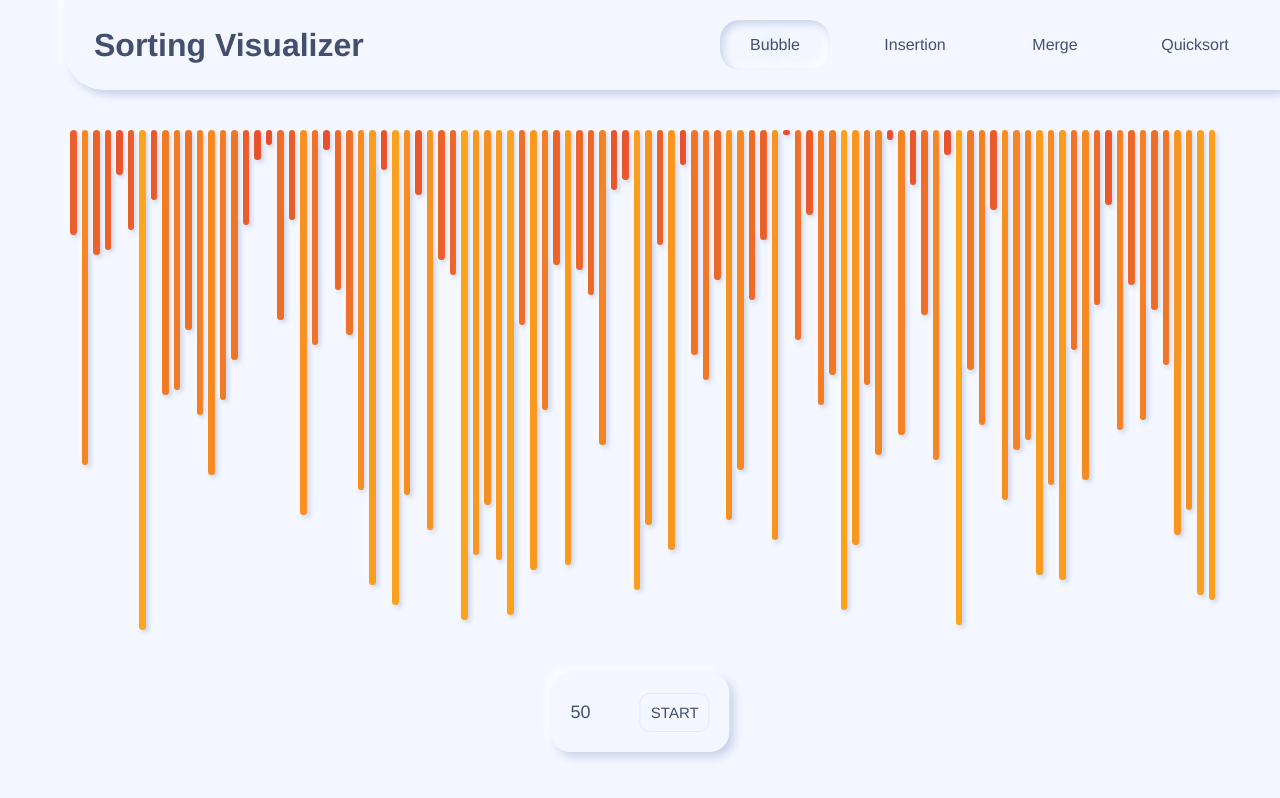
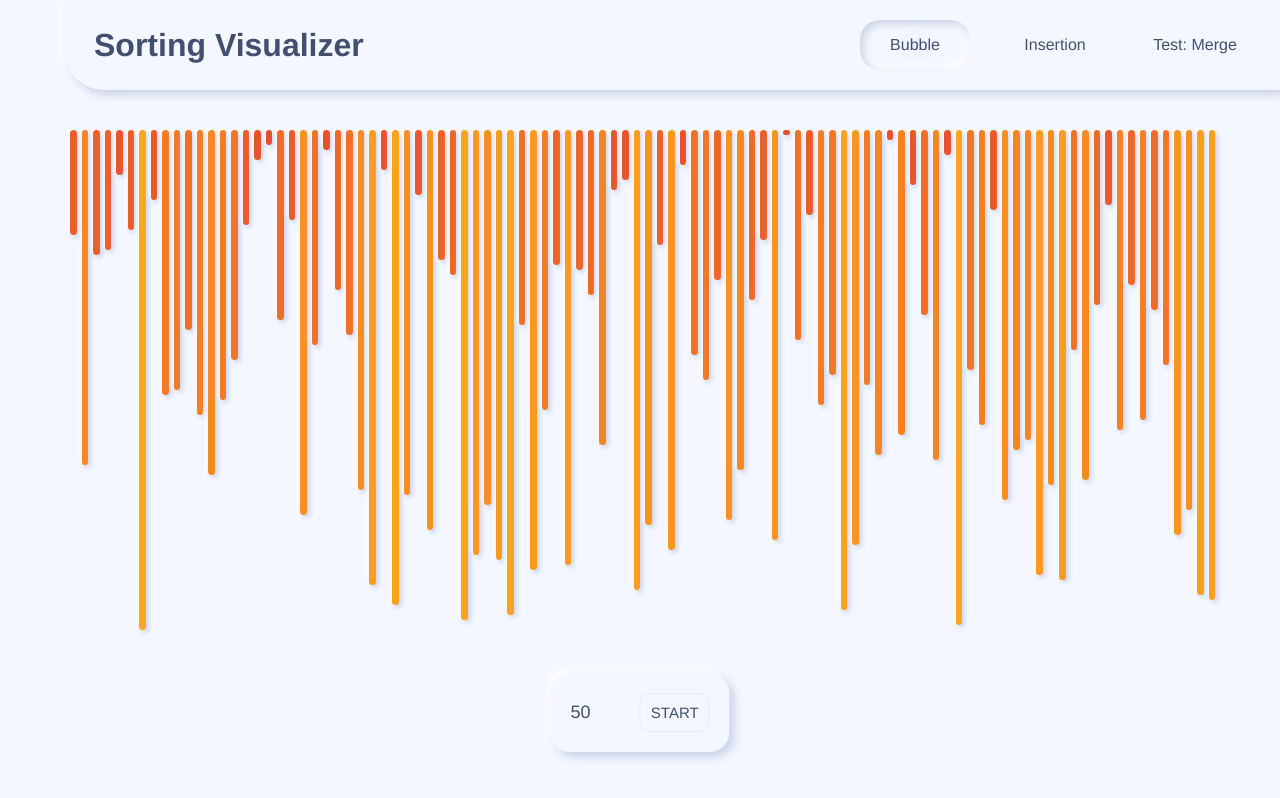
Before and after one commit to rogelio-lopez/sorting-visualizer, a plain HTML site: page index.html in a window 1280 px wide. Drawn offline with Linux system fonts and the light colour scheme.

Commit message:
fixed some duplicate numbers on merge but still working on it

```diff
--- a/algorithms/merge.js
+++ b/algorithms/merge.js
@@ -45,24 +45,14 @@ const merge = (left, right) => {
         let leftObj = left[leftIndex];
         let rightObj = right[rightIndex];
 
-        console.log("left: ");
-        console.log(leftObj);
-
-        console.log("right: ");
-        console.log(rightObj);
-
-        console.log("before: ");
-        console.log(mergedArr.length);
-
         if(leftObj.value <= rightObj.value){
             mergedArr.push(leftObj);
-
-            console.log("after");
-            console.log(mergedArr);
+            left.shift();
             leftIndex++;
         }
         else{
             mergedArr.push(rightObj);
+            right.shift();
             rightIndex++;
         }
     }
@@ -78,7 +68,7 @@ const merge = (left, right) => {
 }
 
 
-// let arr2 = mergeSort(tempArr);
+let arr2 = mergeSort(tempArr);
 
-// console.log("finished: ");
-// console.log( arr2);
+console.log("finished: ");
+console.log( arr2);
--- a/index.html
+++ b/index.html
@@ -22,13 +22,13 @@
           <label for="Insertion">Insertion</label>
         </li>
         <li>
-          <input type="radio" name="sort-type" id="merge" value="merge">
-          <label for="merge">Merge</label>
+          <input type="radio" name="sort-type" id="merge" value="merge" />
+          <label for="merge">Test: Merge</label>
         </li>
-        <li>
-          <input type="radio" name="sort-type" id="quicksort" value="quicksort">
+        <!-- <li>
+          <input type="radio" name="sort-type" id="quicksort" value="quicksort" disabled>
           <label for="quicksort">Quicksort</label>
-        </li>
+        </li> -->
       </ul>
     </header>
 
```
